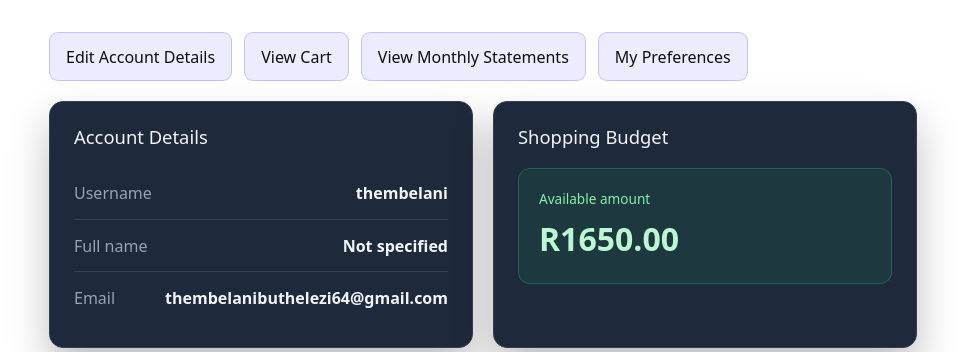
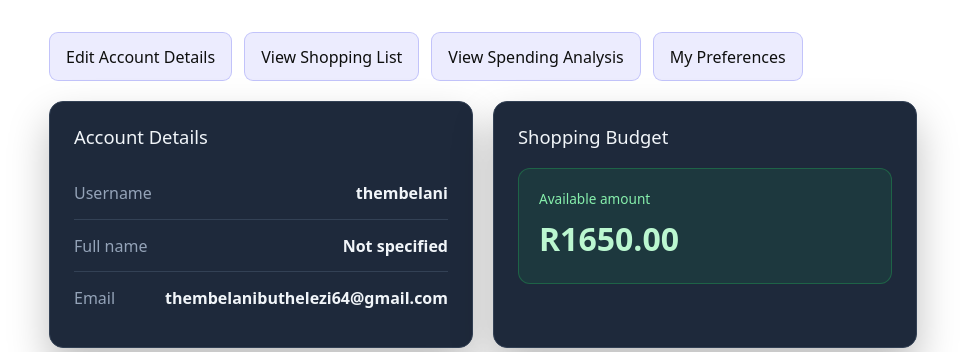
Before and after one commit to ThembelaniProject/AI-Shopping-Project, a Django app: page /accounts/profile/ in a window 1280 px wide. Shown: the part 206-558 px from the top of the page, without its empty margins (157-1122 px from the left). Run offline with Django 5.2, Linux system fonts and the light colour scheme; a user stored in the database is signed in; data comes from the database, SQL or seed files in the repository; data that the repository does not hold is empty; parts of the project's set-up code (start-up, migrations or seed data) failed here and were passed over.

Commit message:
Fix profile links to existing shopping routes

```diff
--- a/templates/accounts/profile.html
+++ b/templates/accounts/profile.html
@@ -520,11 +520,11 @@
             Edit Account Details
         </a>
 
-        <a href="{% url 'shopping:cart' %}">
-            View Cart
+        <a href="{% url 'shopping:shopping_list' %}">
+            View Shopping List
         </a>
-        <a href="{% url 'shopping:monthly_statements' %}">
-            View Monthly Statements
+        <a href="{% url 'shopping:analytics' %}">
+            View Spending Analysis
         </a>
 
         <a
```
